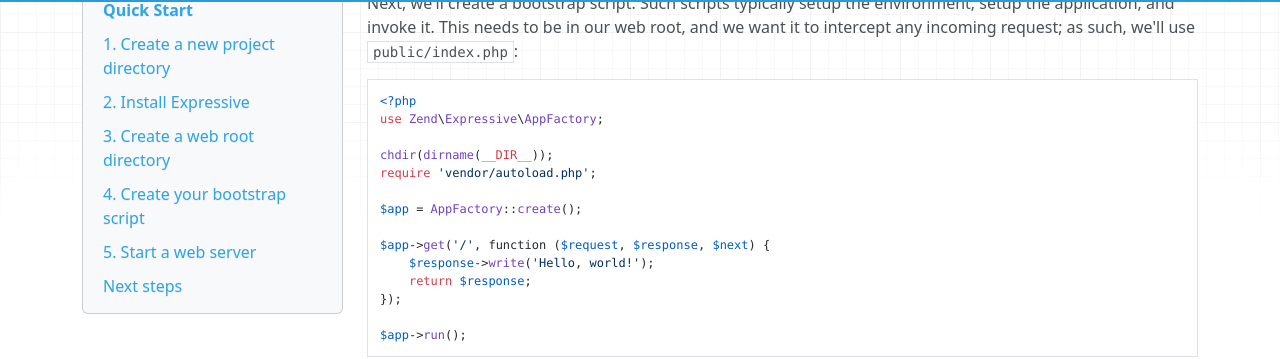
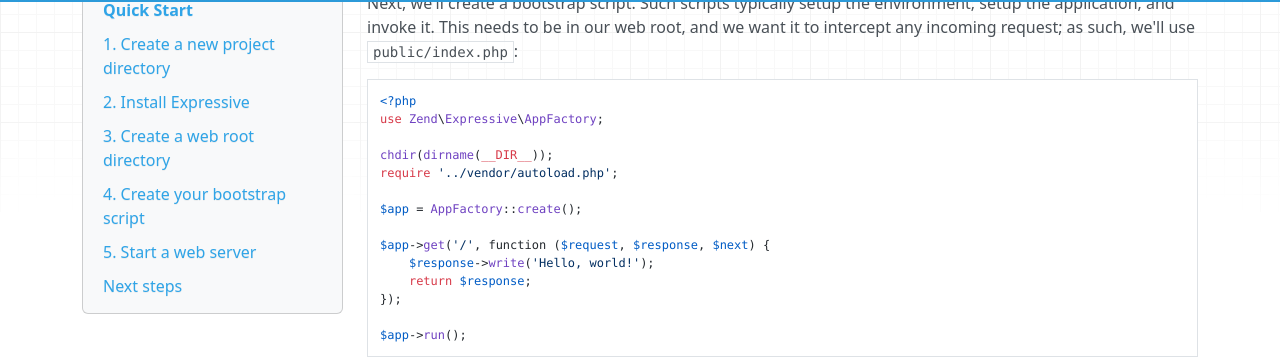
Before and after one commit to zendframework/zend-expressive, an MkDocs documentation site: the page built from doc/book/quick-start.md, in a window 1280 px wide and 900 px high, scrolled down 964 px. Shown: the part 94-453 px from the top of the window. Built offline with MkDocs 1.6.1, drawn with Linux system fonts in a browser that asks for light colours; nearby versions of some CDN libraries; old or Windows-style settings are respelled for this version of MkDocs.

```diff
--- a/doc/book/quick-start.md
+++ b/doc/book/quick-start.md
@@ -58,7 +58,7 @@ root, and we want it to intercept any incoming request; as such, we'll use
 use Zend\Expressive\AppFactory;
 
 chdir(dirname(__DIR__));
-require 'vendor/autoload.php';
+require '../vendor/autoload.php';
 
 $app = AppFactory::create();
 
```
